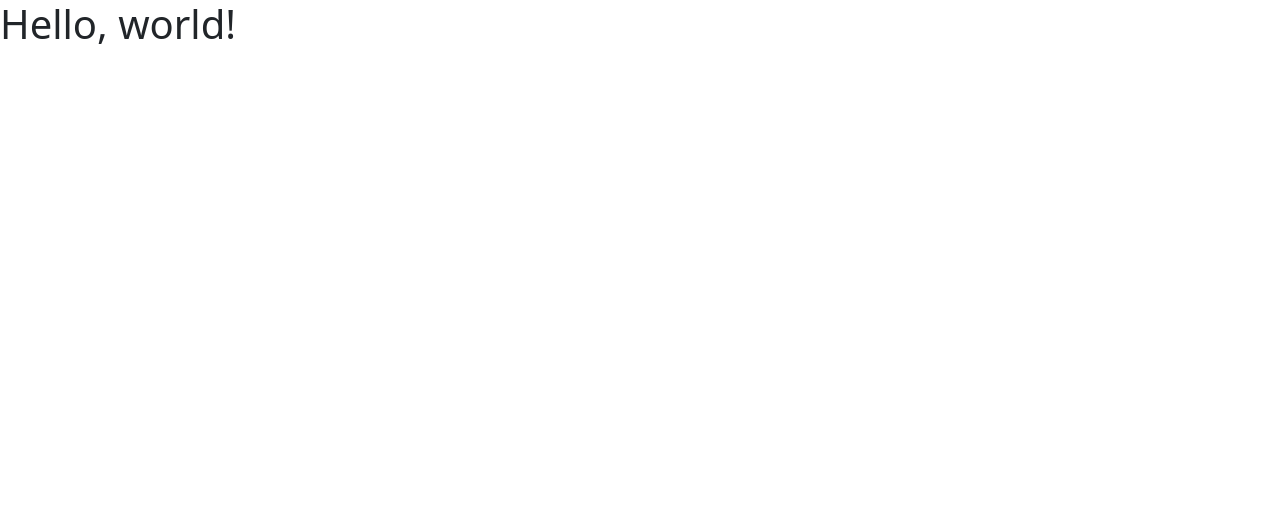
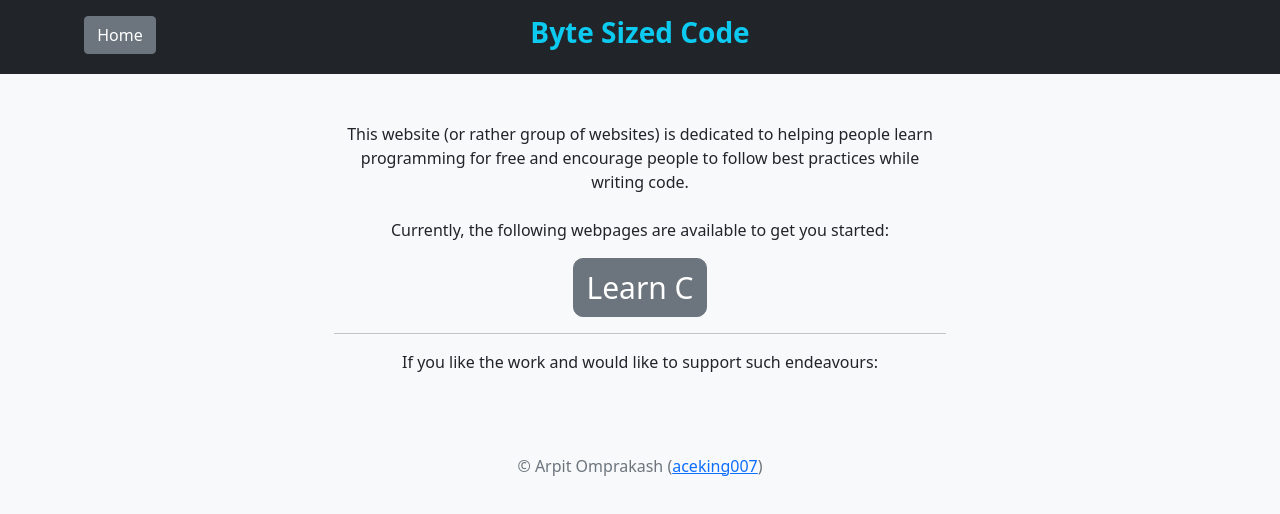
Before and after one commit to Byte-Sized-Code/Byte-Sized-Code.github.io, a plain HTML site: page index.html in a window 1280 px wide. Drawn offline with nearby package versions, Linux system fonts and the light colour scheme.

Commit message:
updated website

```diff
--- a/index.html
+++ b/index.html
@@ -7,11 +7,47 @@
 
     <!-- Bootstrap CSS -->
     <link href="https://cdn.jsdelivr.net/npm/bootstrap@5.0.0-beta1/dist/css/bootstrap.min.css" rel="stylesheet" integrity="sha384-giJF6kkoqNQ00vy+HMDP7azOuL0xtbfIcaT9wjKHr8RbDVddVHyTfAAsrekwKmP1" crossorigin="anonymous">
+    <!-- Zero MD to view markdown -->
+    <script type="module" src="https://cdn.jsdelivr.net/gh/zerodevx/zero-md@2/dist/zero-md.min.js"></script>
 
     <title>Byte Sized Code - Learn How to Code!</title>
   </head>
-  <body>
-    <h1>Hello, world!</h1>
+  <body class="bg-light">
+    <div class="bg-dark text-info p-3 container-fluid d-flex">
+      <div class="col-2 text-center">
+        <a class="btn btn-secondary" href="index.html">
+          Home
+        </a>
+      </div>
+      <h3 class="text-center col-8">
+        <b>Byte Sized Code</b>
+      </h3>
+      <div class="dropdown col-2 text-center">
+      </div>
+    </div>
+
+    <div class="container-fluid text-center p-3 py-5">
+      <div class="row">
+        <div class="col"></div>
+        <div class="col-6">
+          <p>
+            This website (or rather group of websites) is dedicated to helping people learn programming for free and encourage people to follow best practices while writing code.<br><br>
+            Currently, the following webpages are available to get you started:
+          </p>
+          <a class="btn btn-secondary" style="font-size: 30px;border-radius:10px;" href="https://byte-sized-code.github.io/LearnC/index.html">Learn C</a>
+          <hr>
+          <p>
+            If you like the work and would like to support such endeavours:
+          </p>
+          <script type="text/javascript" src="https://cdnjs.buymeacoffee.com/1.0.0/button.prod.min.js" data-name="bmc-button" data-slug="aceking007" data-color="#5F7FFF" data-emoji=""  data-font="Cookie" data-text="Buy me a coffee" data-outline-color="#000000" data-font-color="#ffffff" data-coffee-color="#FFDD00" ></script>
+        </div>
+        <div class="col"></div>
+      </div>
+    </div>
+
+    <footer class="footer mt-auto p-3 text-center">
+      <span class="text-muted">&#169; Arpit Omprakash (<a href="https://github.com/aceking007">aceking007</a>)</span>
+    </footer>
 
     <!-- Bootstrap JavaScript -->
     <script src="https://code.jquery.com/jquery-3.5.1.slim.min.js" integrity="sha384-DfXdz2htPH0lsSSs5nCTpuj/zy4C+OGpamoFVy38MVBnE+IbbVYUew+OrCXaRkfj" crossorigin="anonymous"></script>
```
